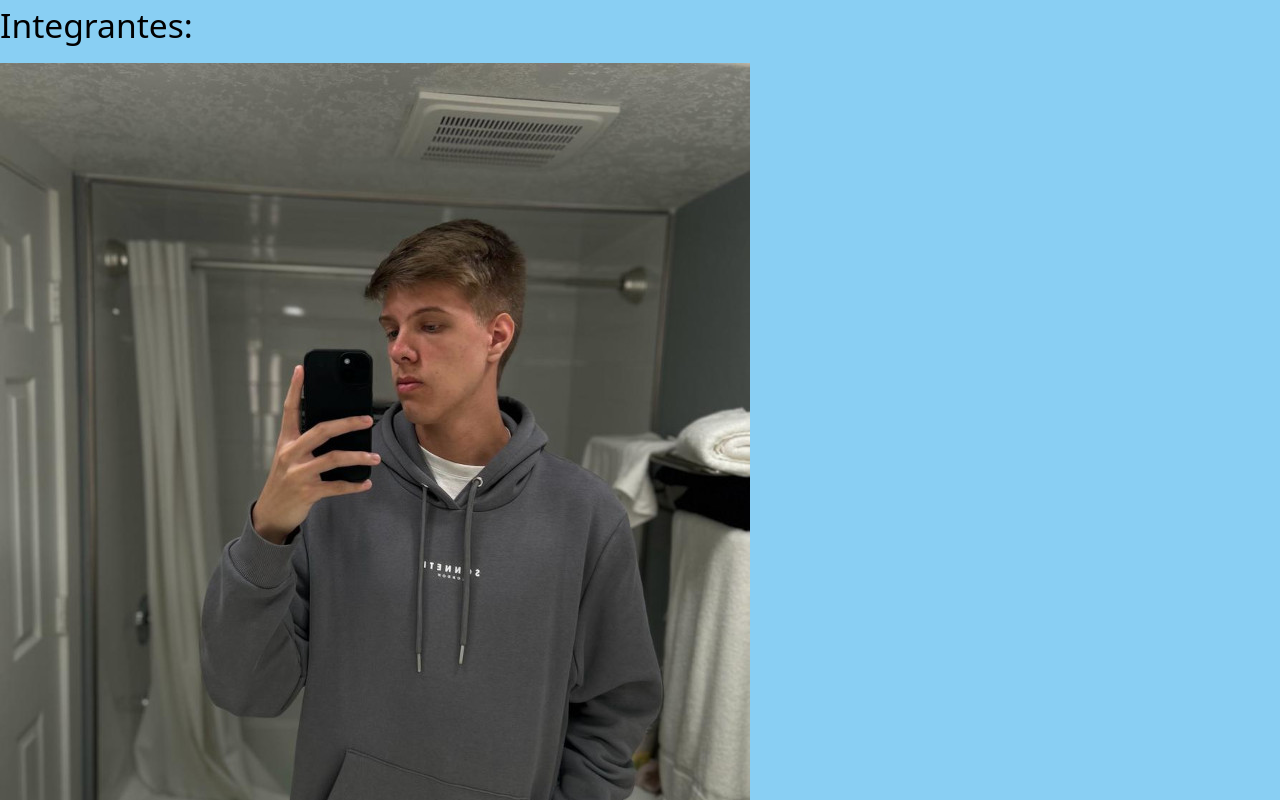
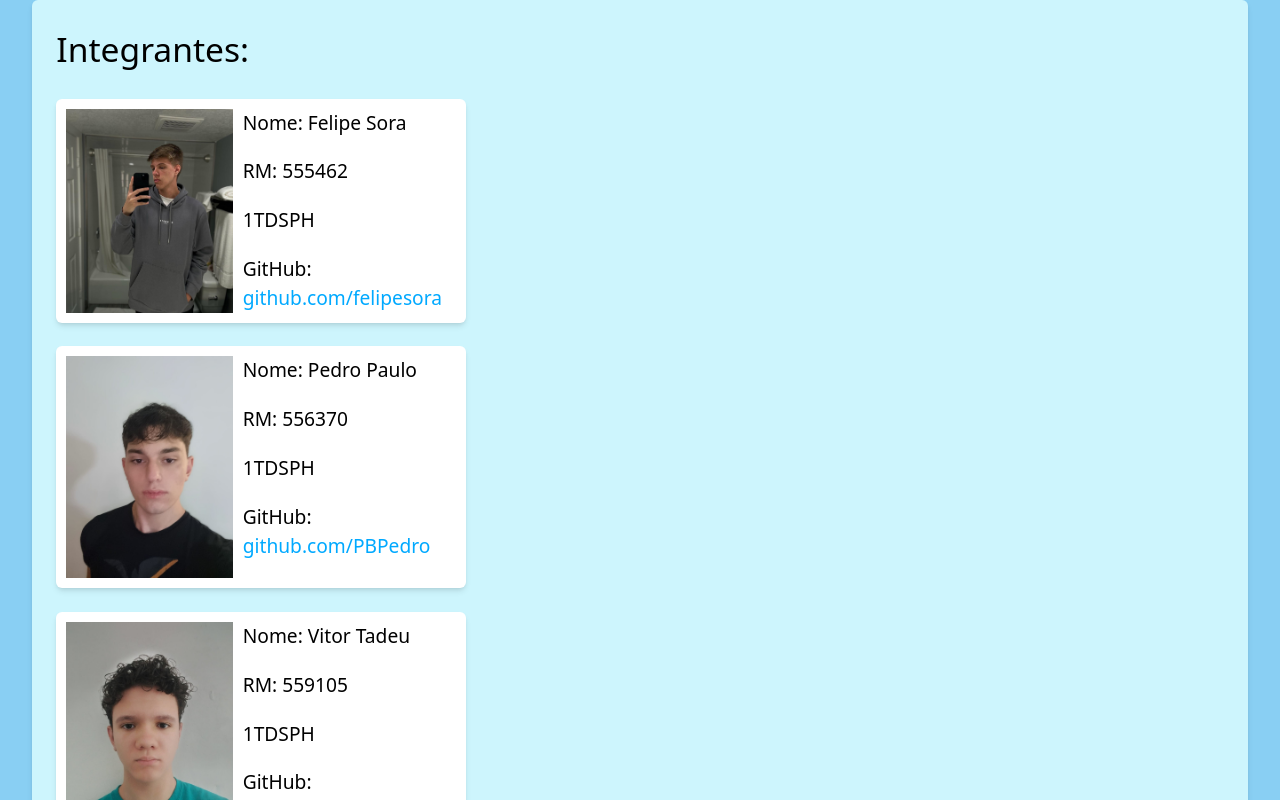
Before and after one commit to felipesora/sprint4-frontend, a Next.js app in the folder carro-seguro/: page /integrantes in a window 1280 px wide. Shown: the top 800 px of the page. Built offline with nearby package versions, Linux system fonts and the light colour scheme.

Commit message:
estilização da página de integrantes

```diff
--- a/carro-seguro/src/app/globals.css
+++ b/carro-seguro/src/app/globals.css
@@ -233,3 +233,41 @@ footer {
 #id_mensagem_usuario {
     @apply w-[80vw] h-[15vh] p-5 border-2 border-black rounded-md text-[1.1rem] mb-2;
 }
+
+/* Integrantes */
+.integrante {
+    @apply bg-white mt-[2%] p-2.5 w-[32vw] rounded-md shadow-md;
+}
+
+#container_main_integrantes {
+    @apply bg-[var(--cor-quartenaria)] max-w-[95vw] mx-auto shadow-md rounded-md;
+}
+
+.imagem_dados {
+    @apply flex gap-2.5;
+}
+
+.imagem_dados img {
+    @apply w-[13vw];
+}
+
+.dados_integrante {
+    @apply text-[1.2rem] flex flex-col gap-5;
+}
+
+#container_integrantes {
+    @apply py-[2%] pl-[2%];
+}
+
+.link_github {
+    @apply relative no-underline text-[var(--cor-principal)] transition-all duration-300 ease-in-out;
+}
+
+.link_github::after {
+    content: '';
+    @apply absolute w-0 h-[2px] -bottom-1 right-0 bg-[var(--cor-principal)] transition-all duration-300 ease-in-out;
+}
+
+.link_github:hover::after {
+    @apply w-full left-0 bg-[var(--cor-principal)];
+}
```
